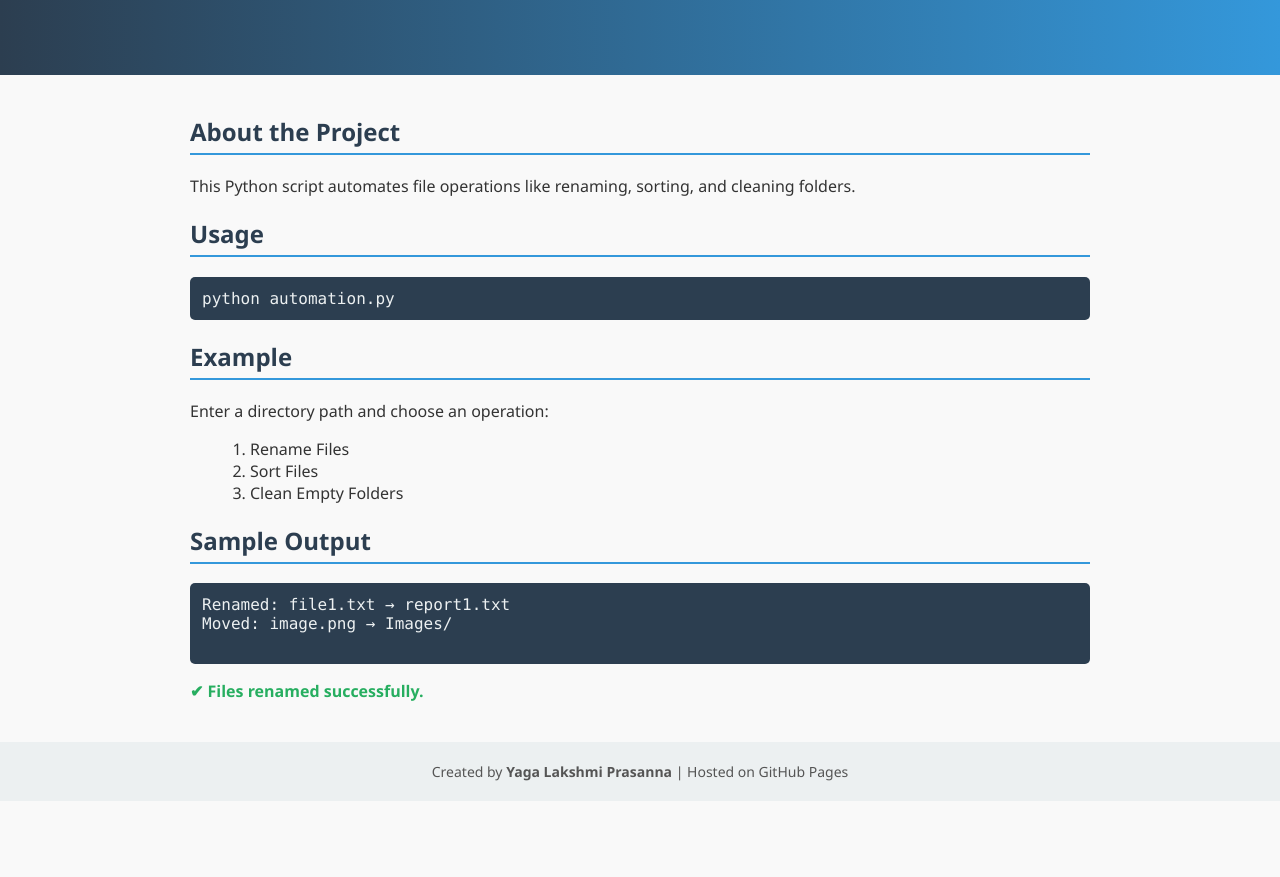
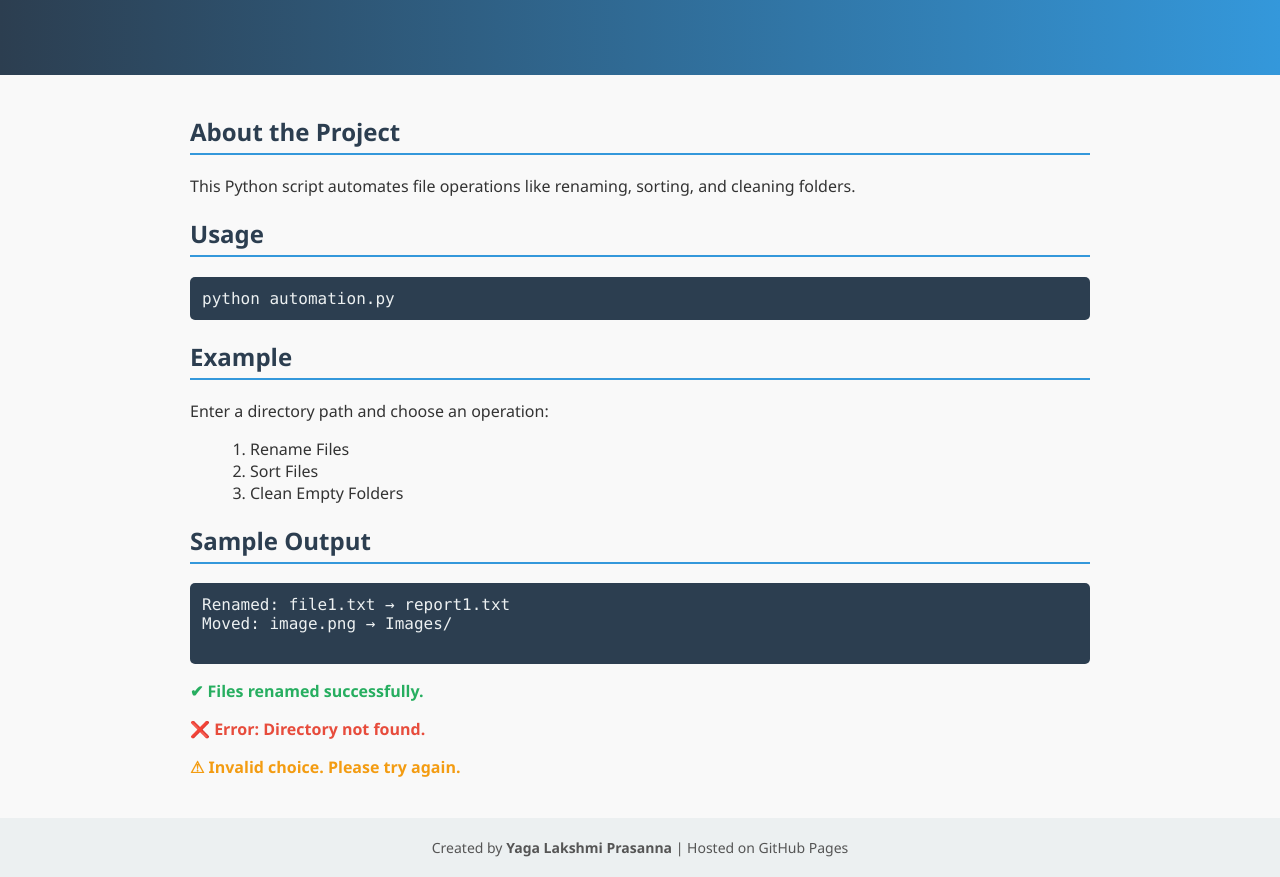
Before and after one commit to prasanna1521/InternSpark, a plain HTML site: page file_automation/index.html in a window 1280 px wide. Shown: the part 190-1067 px from the top of the page. Before the commit the page ends 991 px from the top, so only its background shows below. Drawn offline with Linux system fonts and the light colour scheme.

Commit message:
Update index.html

```diff
--- a/file_automation/index.html
+++ b/file_automation/index.html
@@ -10,36 +10,30 @@
       background-color: #f9f9f9;
       color: #333;
     }
-
     header {
       background: linear-gradient(to right, #2c3e50, #3498db);
       color: white;
       text-align: center;
       padding: 60px 20px;
     }
-
     header h1 {
       font-size: 42px;
       margin-bottom: 10px;
     }
-
     header p {
       font-size: 18px;
       opacity: 0.9;
     }
-
     section {
       max-width: 900px;
       margin: 40px auto;
       padding: 0 20px;
     }
-
     h2 {
       color: #2c3e50;
       border-bottom: 2px solid #3498db;
       padding-bottom: 5px;
     }
-
     pre {
       background: #2c3e50;
       color: #ecf0f1;
@@ -48,17 +42,22 @@
       font-family: Consolas, monospace;
       overflow-x: auto;
     }
-
     ol {
       margin-left: 20px;
     }
-
     .success {
       color: #27ae60;
       font-weight: bold;
       margin-top: 10px;
     }
-
+    .error {
+      color: #e74c3c;
+      font-weight: bold;
+    }
+    .warning {
+      color: #f39c12;
+      font-weight: bold;
+    }
     footer {
       text-align: center;
       padding: 20px;
@@ -95,6 +94,8 @@ Renamed: file1.txt → report1.txt
 Moved: image.png → Images/
     </pre>
     <p class="success">✔ Files renamed successfully.</p>
+    <p class="error">❌ Error: Directory not found.</p>
+    <p class="warning">⚠ Invalid choice. Please try again.</p>
   </section>
 
   <footer>
```
